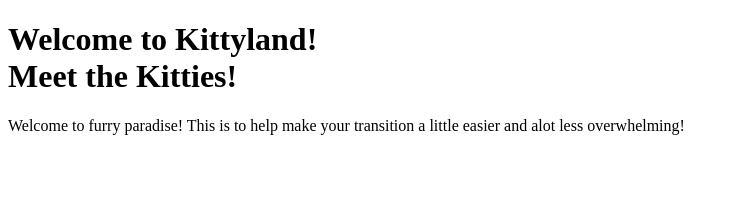
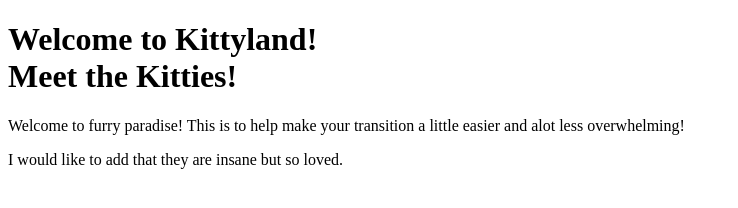
Before and after one commit to Aucifua/kittyland-website, a plain HTML site: page index.html in a window 1280 px wide. Shown: the whole page, without its empty margins (0-738 px from the left). Drawn offline with Linux system fonts and the light colour scheme.

Commit message:
Paragraph add practice.

```diff
--- a/index.html
+++ b/index.html
@@ -8,5 +8,6 @@
 <body>
     <h1><strong>Welcome to Kittyland!</strong><br>Meet the Kitties!</h1>
     <p>Welcome to furry paradise! This is to help make your transition a little easier and alot less overwhelming! </p>
+    <p>I would like to add that they are insane but so loved.</p>
 </body>
 </html>
```
